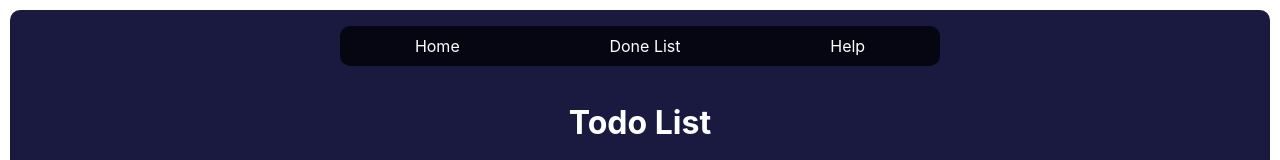
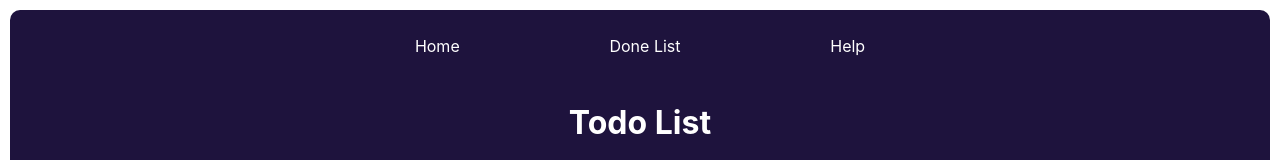
Before and after one commit to yamboni1/day12-homework-todolist, a React (Create React App) app: page / in a window 1280 px wide. Shown: the top 160 px of the page. Built offline with nearby package versions, Linux system fonts and the light colour scheme; no server answers.

Commit message:
refactor: change color

```diff
--- a/src/App.css
+++ b/src/App.css
@@ -18,7 +18,7 @@ a:hover{
     display: flex;
     padding: 0;
     justify-content: space-around;
-    background-color: #060613;
+
 }
 
 .App>.nav-bar>nav>ul>li {
@@ -32,7 +32,7 @@ a:hover{
     flex-direction: column;
     align-items: center;
     font-family: 'Poppins', sans-serif sans-serif;
-    background: #1A1A40;
+    background: #1e133d;
     color: #fff;
     margin: 10px;
 }
@@ -96,7 +96,8 @@ a:hover{
     padding: 10px 15px;
     text-align: start;
     font-size: 13px;
-    background-color: #6236d0;
+    background-color:rgba(178, 85, 255, 0.2);
+
 }
 
 .done-button {
```
